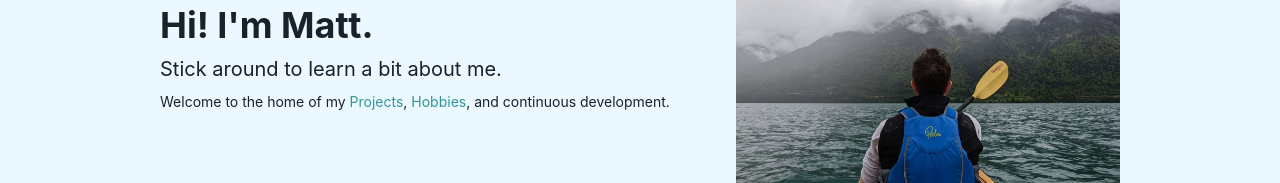
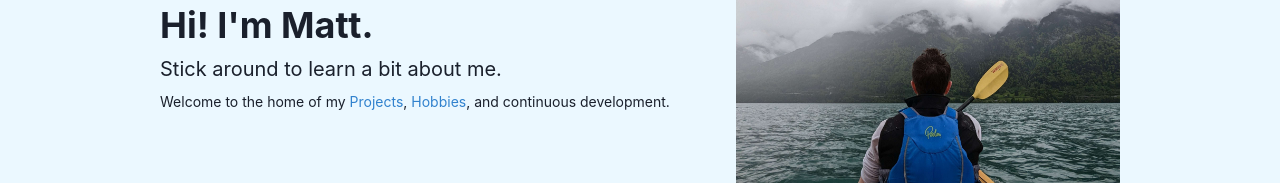
Before and after one commit to MatthewWMcC/Portfolio, a Next.js app: page / in a window 1280 px wide. Shown: the part 384-567 px from the top of the page. Built offline with nearby package versions, Linux system fonts and the light colour scheme.

Commit message:
rating stars are usable with keyboard now

```diff
--- a/app/components/footer.tsx
+++ b/app/components/footer.tsx
@@ -17,14 +17,14 @@ export default function Footer() {
         </Text>
         <Text>
           {"Reach out @ "}
-          <Link color="teal.500" href={"mailto:matthewwmccracken@gmail.com"}>
+          <Link color="blue.500" href={"mailto:matthewwmccracken@gmail.com"}>
             matthewwmccracken@gmail.com
           </Link>
         </Text>
       </Box>
       <Box textAlign={["center", "end"]}>
         <Text>{"This site is a work in progress."}</Text>
-        <Text>{"Owned and operated by Matthew McCracken."}</Text>
+        <Text>{"Created by Matthew McCracken."}</Text>
       </Box>
     </Flex>
   );
--- a/app/components/rating.tsx
+++ b/app/components/rating.tsx
@@ -1,4 +1,4 @@
-import { Flex, Icon, useColorModeValue } from "@chakra-ui/react";
+import { Flex, Icon, Link, useColorModeValue } from "@chakra-ui/react";
 import { useState } from "react";
 import { MdStarOutline, MdStarRate } from "react-icons/md";
 
@@ -12,15 +12,22 @@ export default function Rating() {
         .fill(0)
         .map((_, i) => {
           return (
+            <Link
+              key={i}
+              h={"24px"}
+              href={"#0"}
+              onClick={() => setRating(i)}
+              aria-label={`Give ${i} star rating`}
+            >
               <Icon
                 key={i}
                 as={rating >= i ? MdStarRate : MdStarOutline}
                 h={6}
                 w={6}
-              onClick={() => setRating(i)}
                 color={color}
                 cursor={"pointer"}
               />
+            </Link>
           );
         })}
     </Flex>
--- a/app/sections/landing.tsx
+++ b/app/sections/landing.tsx
@@ -19,11 +19,11 @@ export default function Landing() {
         </Heading>
         <Text fontSize={{ base: "sm" }}>
           Welcome to the home of my{" "}
-          <Link color="teal.500" href="/#Projects">
+          <Link color="blue.500" href="/#Projects">
             Projects
           </Link>
           ,{" "}
-          <Link color="teal.500" href="/#Hobbies">
+          <Link color="blue.500" href="/#Hobbies">
             Hobbies
           </Link>
           , and continuous development.
```
Also changed, not shown: app/components/hobby-image.tsx (+0 -2 lines). Lines whose indentation alone changed are shown as unchanged.
